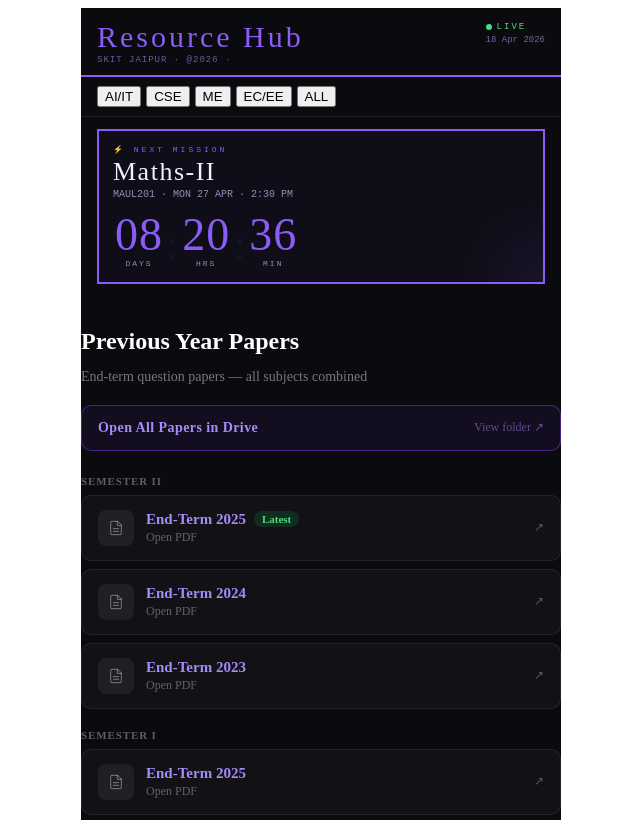
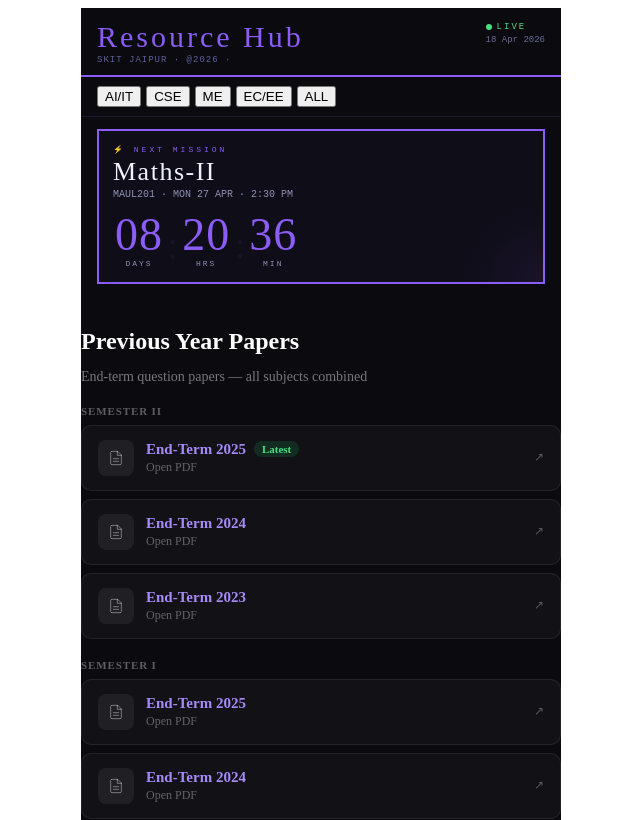
Before and after one commit to Hanu2908/Resource_Hub, a React (Vite) app: page / in a window 1280 px wide. Shown: the top 820 px of the page, without its empty margins (319-959 px from the left). Built offline with nearby package versions, Linux system fonts and the light colour scheme; the HTML template or start-up script is replaced by a standard one.

Commit message:
Remove MASTER_FOLDER_URL and related link
Removed the MASTER_FOLDER_URL constant and the associated link to open all papers in Google Drive.

```diff
--- a/src/components/PYQSection.jsx
+++ b/src/components/PYQSection.jsx
@@ -1,5 +1,4 @@
-const MASTER_FOLDER_URL =
-  "https://drive.google.com/drive/folders/1nIZSIEz39BtJq67SJtq4wVR7-qdCCdPv";
+
 
 const papers = [
   {
@@ -50,33 +49,7 @@ export default function PYQSection() {
       <p style={{ fontSize: "14px", color: "rgba(255,255,255,0.45)", marginBottom: "1.25rem" }}>
         End-term question papers — all subjects combined
       </p>
-<a
 
-        href={MASTER_FOLDER_URL}
-        target="_blank"
-        rel="noopener noreferrer"
-        onMouseEnter={handleMasterEnter}
-        onMouseLeave={handleMasterLeave}
-        style={{
-          display: "flex",
-          alignItems: "center",
-          justifyContent: "space-between",
-          padding: "14px 16px",
-          marginBottom: "1.5rem",
-          borderRadius: "10px",
-          border: "1px solid rgba(124,58,237,0.5)",
-          background: "rgba(124,58,237,0.08)",
-          textDecoration: "none",
-          cursor: "pointer",
-        }}
-      >
-        <span style={{ fontSize: "14px", fontWeight: 600, color: "#a78bfa", letterSpacing: "0.03em" }}>
-          Open All Papers in Drive
-        </span>
-        <span style={{ fontSize: "12px", color: "rgba(167,139,250,0.5)" }}>
-          View folder ↗
-        </span>
-      </a>
 
       {papers.map((group) => (
         <div key={group.sem} style={{ marginBottom: "1.25rem" }}>
```
